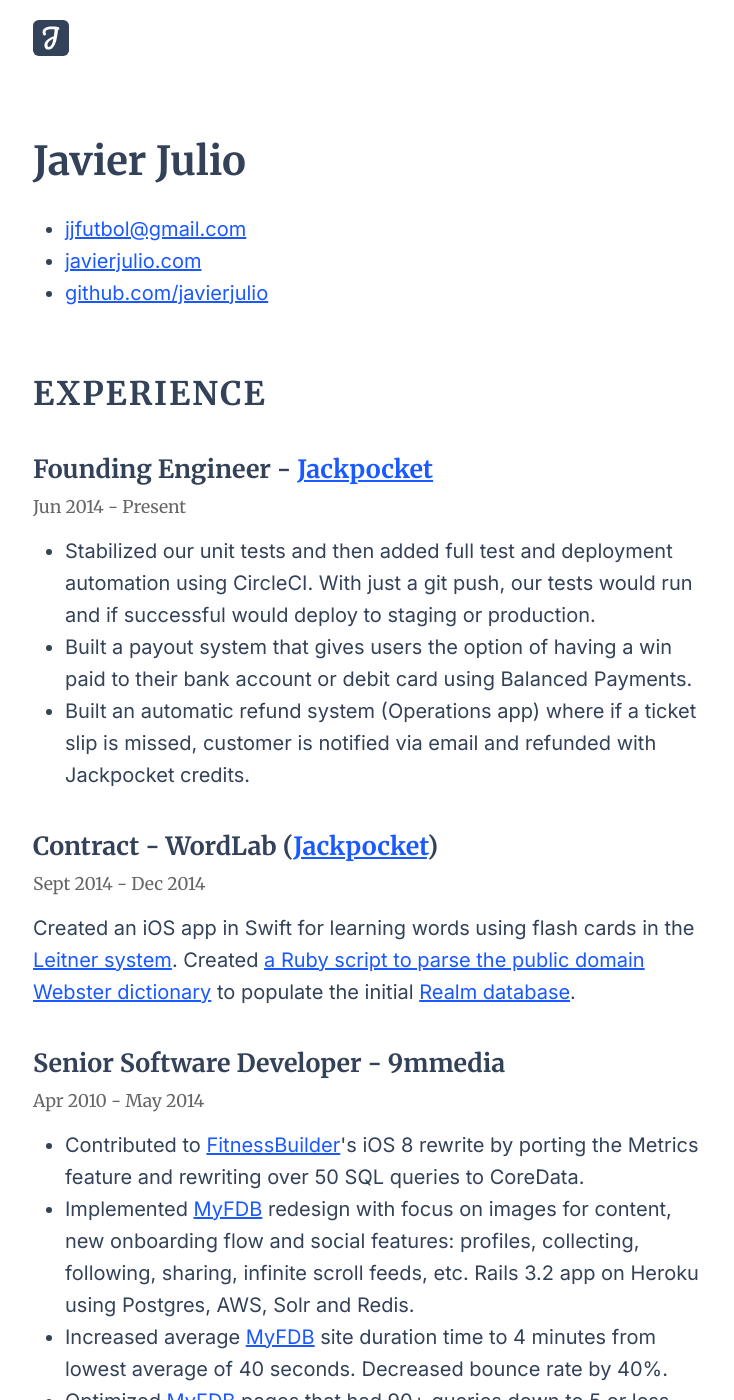
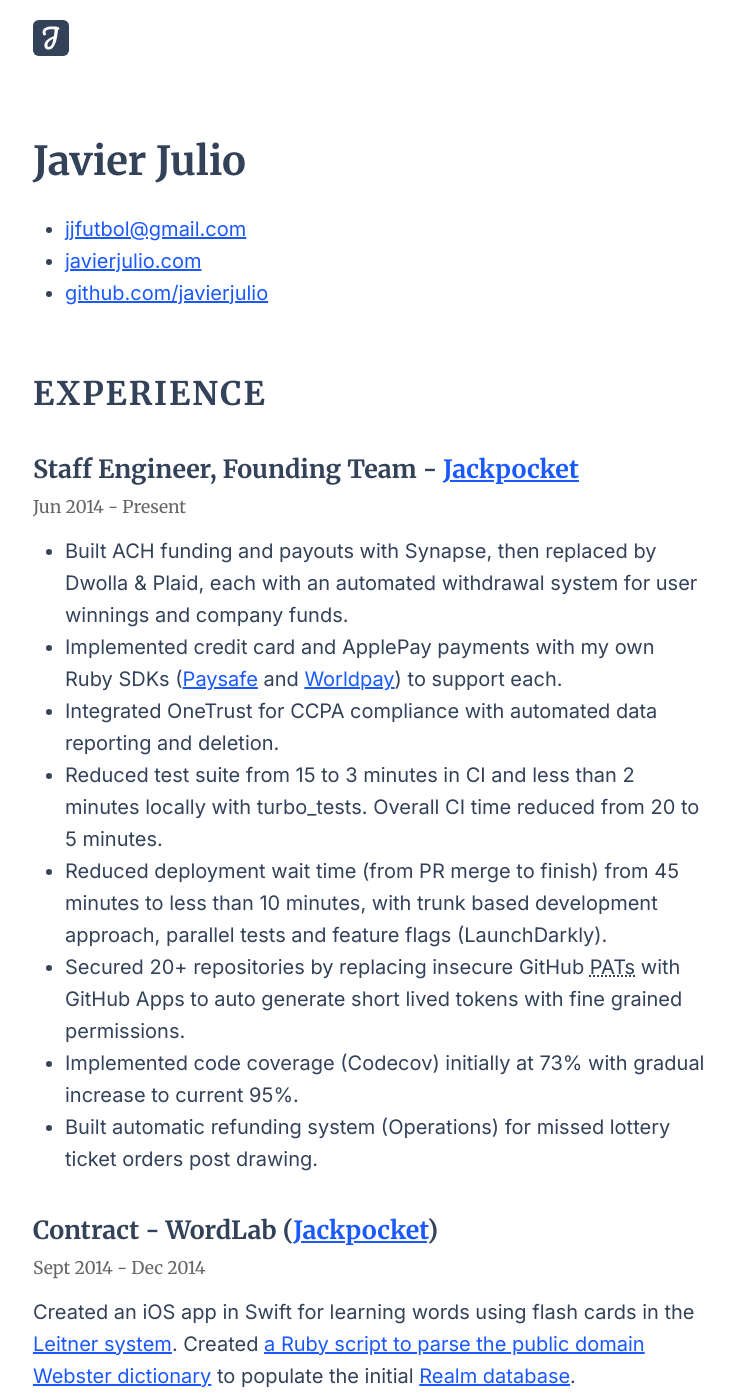
Before and after one commit to javierjulio/javierjulio.github.io, a Jekyll site: the page built from resume.html, in a window 1280 px wide and 1400 px high. Shown: the whole window, without its empty margins (31-765 px from the left). Built offline with Jekyll 4.4.1, drawn with Linux system fonts in a browser that asks for light colours.

Commit message:
First pass at Jackpocket experience

```diff
--- a/resume.html
+++ b/resume.html
@@ -12,12 +12,22 @@ permalink: /resume/
 
 <h2 class="resume-section-heading">Experience</h2>
 
-<h3 class="job-title">Founding Engineer - <a href="https://www.jackpocket.com/">Jackpocket</a></h3>
+<h3 class="job-title">Staff Engineer, Founding Team - <a href="https://www.jackpocket.com/">Jackpocket</a></h3>
 <p class="job-date">Jun 2014 - Present</p>
 <ul>
+	<li>Built ACH funding and payouts with Synapse, then replaced by Dwolla & Plaid, each with an automated withdrawal system for user winnings and company funds.</li>
+	<li>Implemented credit card and ApplePay payments with my own Ruby SDKs (<a href="https://github.com/jackpocket/paysafe">Paysafe</a> and <a href="https://github.com/jackpocket/worldpay-cnp">Worldpay</a>) to support each.</li>
+	<li>Integrated OneTrust for CCPA compliance with automated data reporting and deletion.</li>
+	<li>Reduced test suite from 15 to 3 minutes in CI and less than 2 minutes locally with turbo_tests. Overall CI time reduced from 20 to 5 minutes.</li>
+	<li>Reduced deployment wait time (from PR merge to finish) from 45 minutes to less than 10 minutes, with trunk based development approach, parallel tests and feature flags (LaunchDarkly).</li>
+	<li>Secured 20+ repositories by replacing insecure GitHub <abbr title="Personal access tokens">PATs</abbr> with GitHub Apps to auto generate short lived tokens with fine grained permissions.</li>
+	<li>Implemented code coverage (Codecov) initially at 73% with gradual increase to current 95%.</li>
+	<li>Built automatic refunding system (Operations) for missed lottery ticket orders post drawing.</li>
+	<!--
+	<li>Improved ActiveAdmin frontend that I contributed back to OSS project. Joined ActiveAdmin as maintainer. Active since 2017.</li>
   <li>Stabilized our unit tests and then added full test and deployment automation using CircleCI. With just a git push, our tests would run and if successful would deploy to staging or production.</li>
   <li>Built a payout system that gives users the option of having a win paid to their bank account or debit card using Balanced Payments.</li>
-  <li>Built an automatic refund system (Operations app) where if a ticket slip is missed, customer is notified via email and refunded with Jackpocket credits.</li>
+	-->
 </ul>
 
 <h3 class="job-title">Contract - WordLab (<a href="https://www.jackpocket.com/">Jackpocket</a>)</h3>
```
